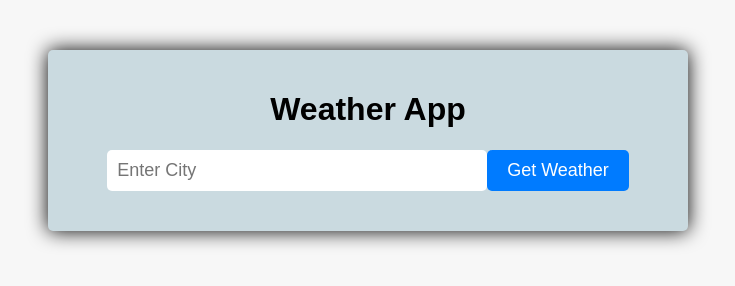
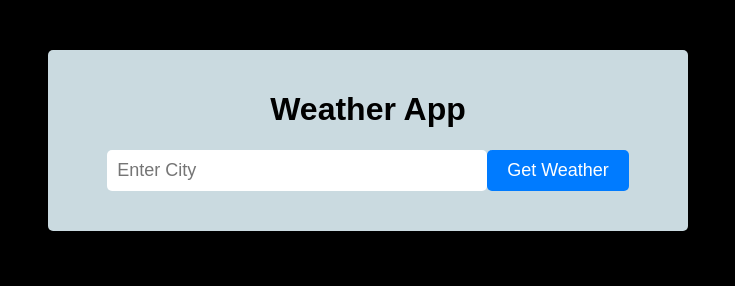
Before and after one commit to Abhishek5137/get_weather_webdev, a plain HTML site: page index.html in a window 1280 px wide. Shown: the whole page, without its empty margins (272-1007 px from the left). Drawn offline with Linux system fonts and the light colour scheme.

Commit message:
Update style.css

```diff
--- a/style.css
+++ b/style.css
@@ -1,7 +1,7 @@
 body{
     margin: 0;
     font-family: "montserrat",sans-serif;
-    background-color: #f7f7f7;
+    background-color: black;
 }
 .container{
     background-color: #cadae0;
```
